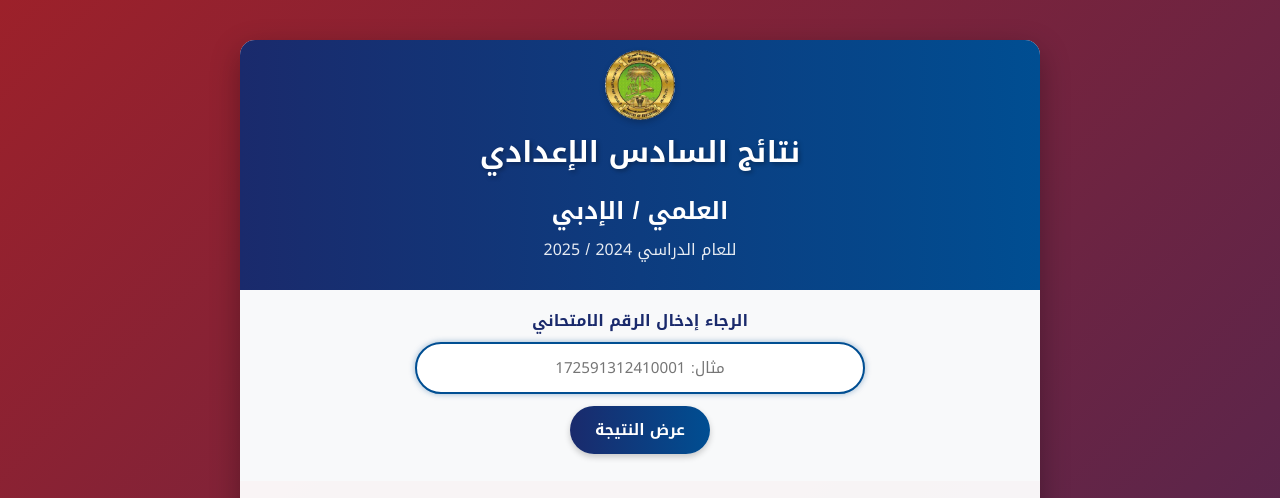
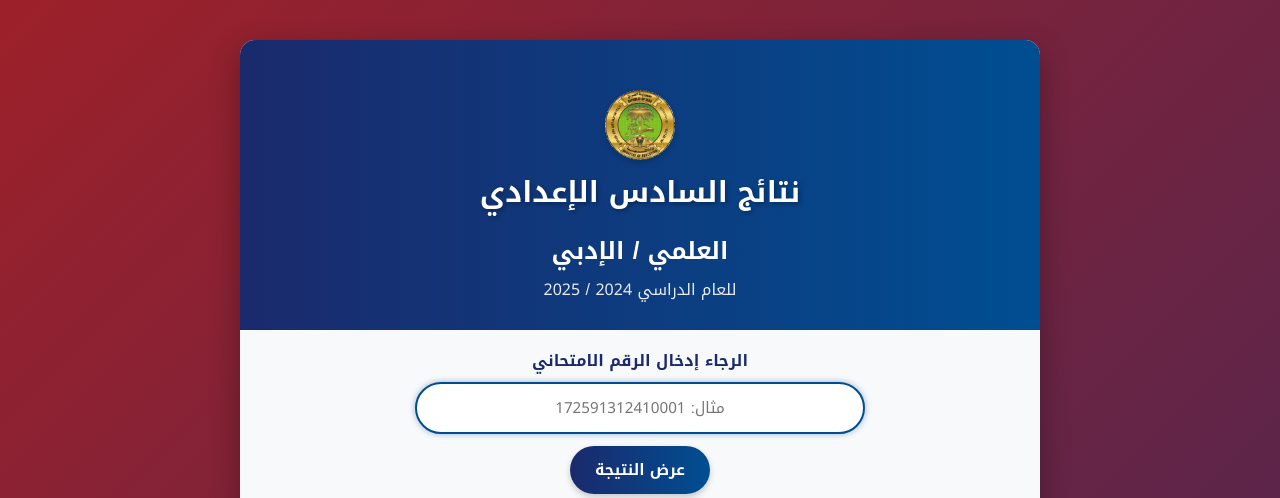
Before and after one commit to abd-nuimy/results6, a plain HTML site: page index.html in a window 1280 px wide. Shown: the top 498 px of the page. Drawn offline with nearby package versions, Linux system fonts and the light colour scheme; a web font is replaced by a local one.

Commit message:
Update index.html

```diff
--- a/index.html
+++ b/index.html
@@ -49,7 +49,7 @@ font-family: "Noto Kufi Arabic", sans-serif;        }
         }
 
         .header h1 {
-            margin-top: 60px;
+            margin-top: 100px;
             font-size: 1.8rem;
             margin-bottom: 8px;
             text-shadow: 2px 2px 4px rgba(0, 0, 0, 0.3);
@@ -61,7 +61,7 @@ font-family: "Noto Kufi Arabic", sans-serif;        }
         }
 
         .logo {
-            position: fixed; /* أو absolute حسب السياق */
+            position: absolute; /* أو absolute حسب السياق */
             top: 50px;
             left: 50%;
             transform: translateX(-50%);
```
